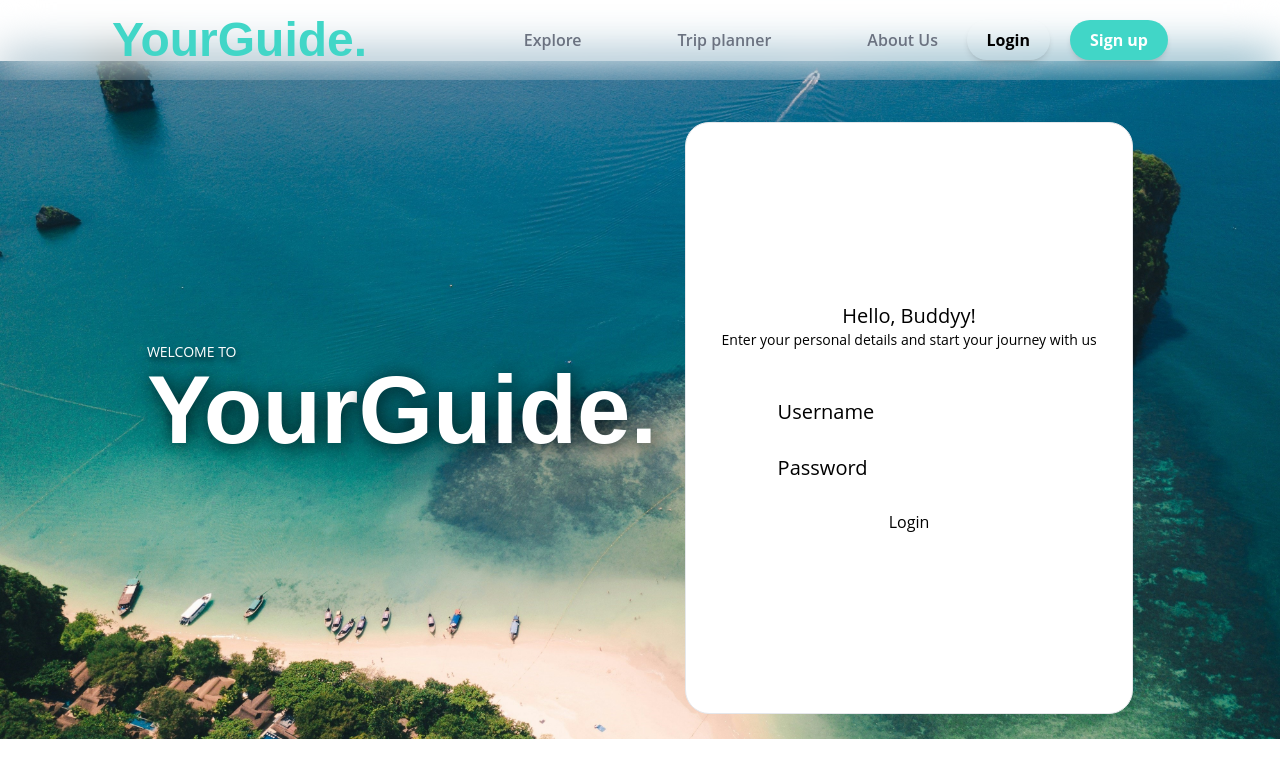
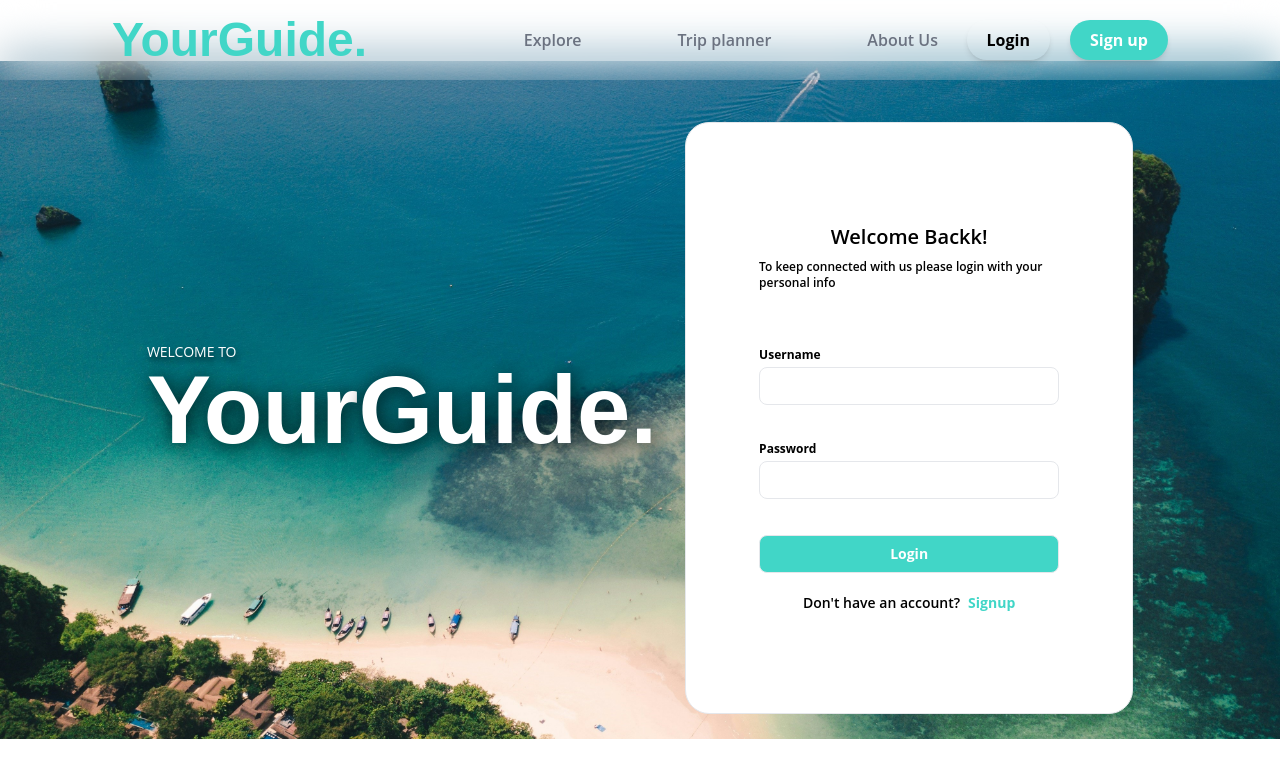
Before and after one commit to Niraaj10/YourGuide, a React (Create React App) app: page /login in a window 1280 px wide. Shown: the top 778 px of the page. Built offline with nearby package versions, Linux system fonts and the light colour scheme; no server answers.

Commit message:
Login Page

```diff
--- a/src/Components/Login.js
+++ b/src/Components/Login.js
@@ -2,6 +2,8 @@ import React from 'react'
 import Bg from '../Assests/img/LoginBg.jpg'
 
 const Login = () => {
+
+
   return (
     <>
       <div>
@@ -23,20 +25,71 @@ const Login = () => {
 
           <div className=' mt-9 relative z-10 h-[74vh] w-[35vw] border bg-white rounded-3xl flex flex-col justify-center items-center'>
 
-        <div className='text-xl flex flex-col items-center justify-center'>
+            <div className='Signup hidden'>
+              <div className='text-xl flex flex-col font-semibold items-center justify-center'>
                 Hello, Buddyy!
-          <div className='text-sm'>
+                <div className='text-xs mt-2 w-[300px]'>
                   Enter your personal details and start your journey with us
                 </div>
 
-          <form action="" className='flex flex-col mt-12'>
-            <div>Username</div>
-            <input type="text" />
-            <div>Password</div>
-            <input type="Passwors" />
+                <form action="" className='flex flex-col mt-10'>
+                  <div className='mb-1 text-xs font-bold'>Username</div>
+                  <input type="text" className='border mb-5 rounded-lg px-3 py-2 w-[300px] text-sm '/>
+                  <div className='mb-1 text-xs font-bold'>Email</div>
+                  <input type="text" className='border mb-5 rounded-lg px-3 py-2 w-[300px] text-sm '/>
+                  <div className='mb-1 text-xs font-bold'>Password</div>
+                  <input type="Password" className='border mb-5 rounded-lg px-3 py-2 w-[300px] text-sm '/>
+                  <div className='mb-1 text-xs font-bold'>Confirm Password</div>
+                  <input type="Password" className='border mb-5 rounded-lg px-3 py-2 w-[300px] text-sm '/>
+
+                  <button className='w-[300px] border rounded-lg text-sm font-bold text-white bg-[#41D6C7] py-2'>
+                    Signup
+                  </button>
                 </form>
+
+                <div className='text-sm mt-5'>
+                  Already have an account?
+                  <button className='ml-2 font-bold text-[#41D6C7]'>
+                     Login
+                  </button>
                 </div>
+              </div>
+              {/* Login */}
+            </div>
+
+
+
+            <div className='Login '>
+              <div className='text-xl flex flex-col font-semibold items-center justify-center'>
+                Welcome Backk!
+                <div className='text-xs mt-2 w-[300px]'>
+                To keep connected with us please login with your personal info
+                </div>
+
+                <form action="" className='flex flex-col mt-14'>
+                  <div className='mb-1 text-xs font-bold'>Username</div>
+                  <input type="text" className='border mb-9 rounded-lg px-3 py-2 w-[300px] text-sm '/>
+
+                  <div className='mb-1 text-xs font-bold'>Password</div>
+                  <input type="Password" className='border mb-9 rounded-lg px-3 py-2 w-[300px] text-sm '/>
+
+                  <button className='w-[300px] border rounded-lg text-sm font-bold text-white bg-[#41D6C7] py-2'>
                     Login
+                  </button>
+                </form>
+
+                <div className='text-sm mt-5'>
+                  Don't have an account?
+                  <button className='ml-2 font-bold text-[#41D6C7]'>
+                     Signup
+                  </button>
+                </div>
+              </div>
+              {/* Login */}
+            </div>
+
+
+
           </div>
 
         </div>
```
Lines whose indentation alone changed are shown as unchanged.
